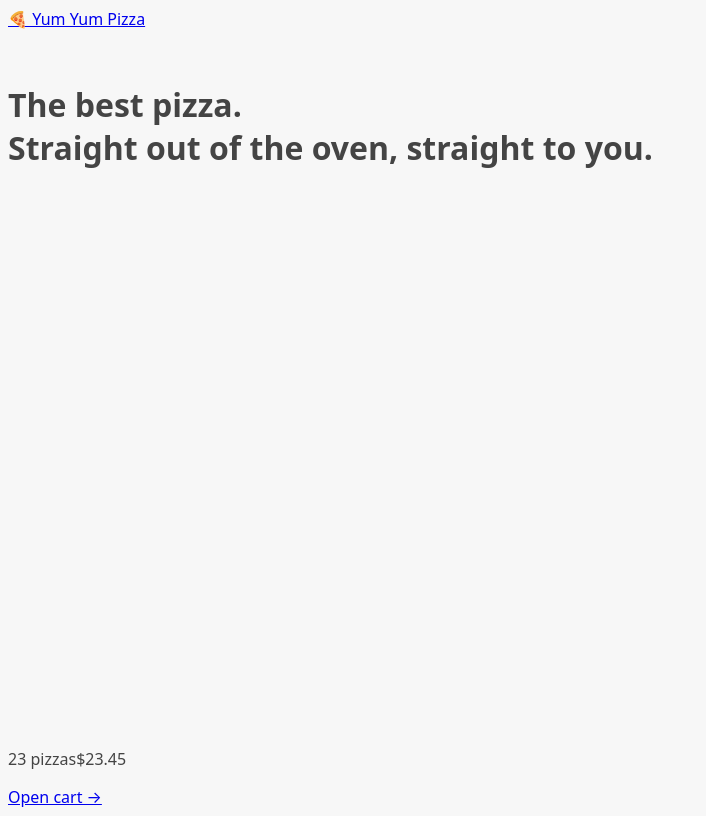
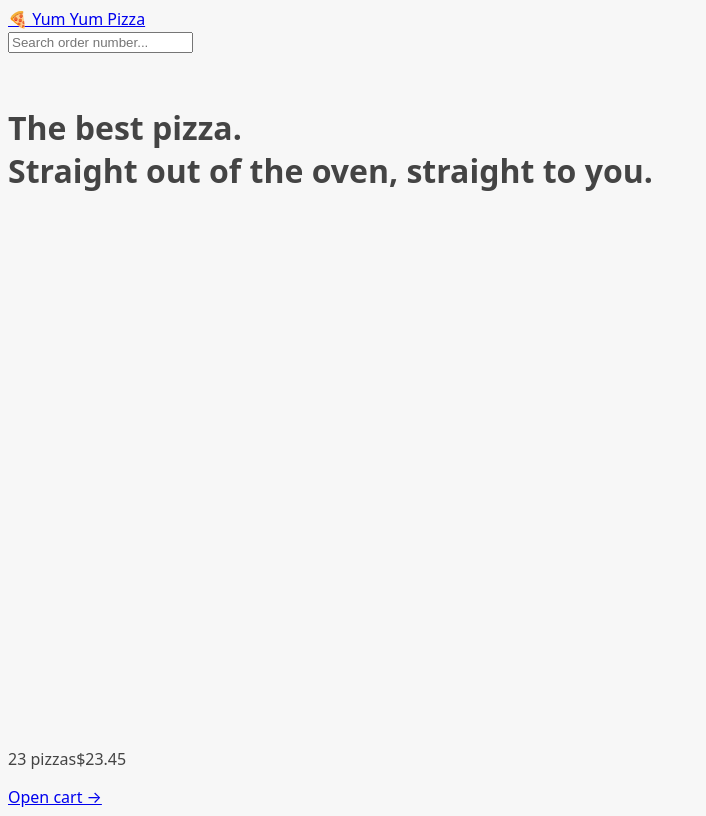
Before and after one commit to michaeleii/yum-yum-pizza, a React (Vite) app: page / in a window 1280 px wide. Shown: the whole page, without its empty margins (0-706 px from the left). Built offline with nearby package versions, Linux system fonts and the light colour scheme.

Commit message:
Add error handling and search bar

```diff
--- a/src/App.tsx
+++ b/src/App.tsx
@@ -5,10 +5,12 @@ import Cart from "./features/cart/Cart";
 import CreateOrder from "./features/order/CreateOrder";
 import Order from "./features/order/Order";
 import AppLayout from "./ui/AppLayout";
+import Error from "./ui/Error";
 
 const router = createBrowserRouter([
   {
     element: <AppLayout />,
+    errorElement: <Error />,
     children: [
       {
         path: "/",
@@ -18,6 +20,7 @@ const router = createBrowserRouter([
         path: "/menu",
         element: <Menu />,
         loader: menuLoader,
+        errorElement: <Error />,
       },
       {
         path: "/cart",
--- /dev/null
+++ b/src/features/order/SearchOrder.tsx
@@ -0,0 +1,26 @@
+import { useState } from "react";
+import { useNavigate } from "react-router-dom";
+
+function SearchOrder() {
+  const [query, setQuery] = useState("");
+  const navigate = useNavigate();
+
+  const handleSubmit = (e: React.FormEvent<HTMLFormElement>) => {
+    e.preventDefault();
+    if (!query) return;
+    navigate(`/order/${query}`);
+    setQuery("");
+  };
+
+  return (
+    <form onSubmit={handleSubmit}>
+      <input
+        type="text"
+        placeholder="Search order number..."
+        value={query}
+        onChange={(e) => setQuery(e.target.value)}
+      />
+    </form>
+  );
+}
+export default SearchOrder;
--- a/src/ui/Error.tsx
+++ b/src/ui/Error.tsx
@@ -1,15 +1,19 @@
-import { useNavigate } from 'react-router-dom';
+import {
+  isRouteErrorResponse,
+  useNavigate,
+  useRouteError,
+} from "react-router-dom";
 
-function NotFound() {
+function Error() {
   const navigate = useNavigate();
-
+  const error = useRouteError() as Error;
   return (
     <div>
       <h1>Something went wrong 😢</h1>
-      <p>%MESSAGE%</p>
+      <p>{isRouteErrorResponse(error) ? error.data : error.message}</p>
       <button onClick={() => navigate(-1)}>&larr; Go back</button>
     </div>
   );
 }
 
-export default NotFound;
+export default Error;
--- a/src/ui/Header.tsx
+++ b/src/ui/Header.tsx
@@ -1,9 +1,11 @@
 import { Link } from "react-router-dom";
+import SearchOrder from "../features/order/SearchOrder";
 
 function Header() {
   return (
     <header>
       <Link to="/">🍕 Yum Yum Pizza</Link>
+      <SearchOrder />
     </header>
   );
 }
```
